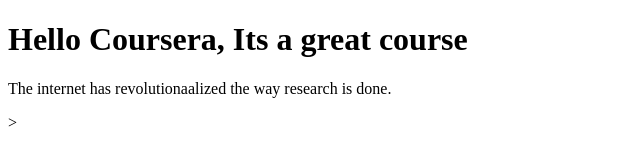
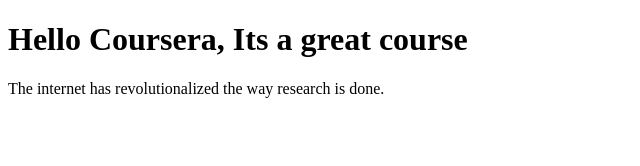
Before and after one commit to Bern2021/Coursera-test, a plain HTML site: page site/index.html in a window 1280 px wide. Shown: the full height of the page, 0-640 px from the left. Drawn offline with Linux system fonts and the light colour scheme.

Commit message:
Still practicing

```diff
--- a/site/index.html
+++ b/site/index.html
@@ -5,6 +5,6 @@
 </head>
 <body>
 <h1>Hello Coursera, Its a great course</h1>
-<p>The internet has revolutionaalized the way research is done.</p>>
+<p>The internet has revolutionalized the way research is done.</p>
 </body>
 </html>
```
